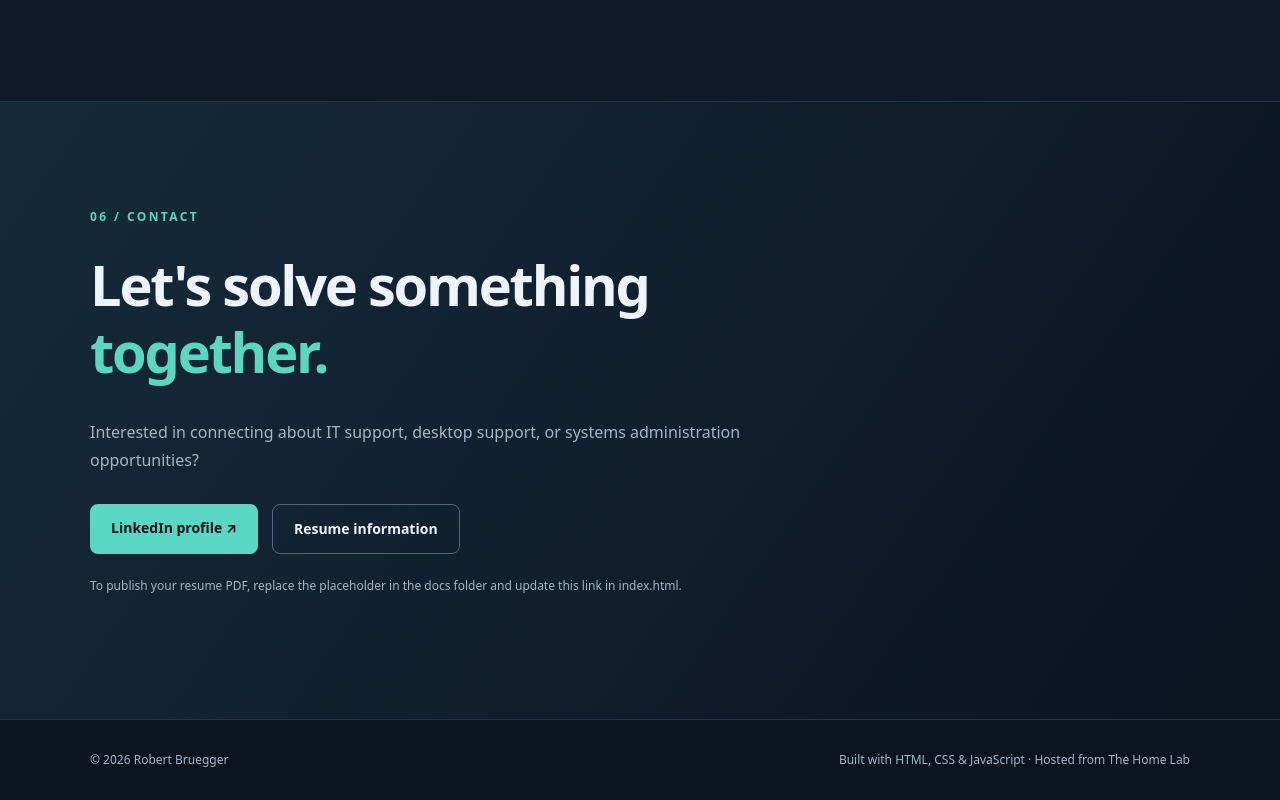
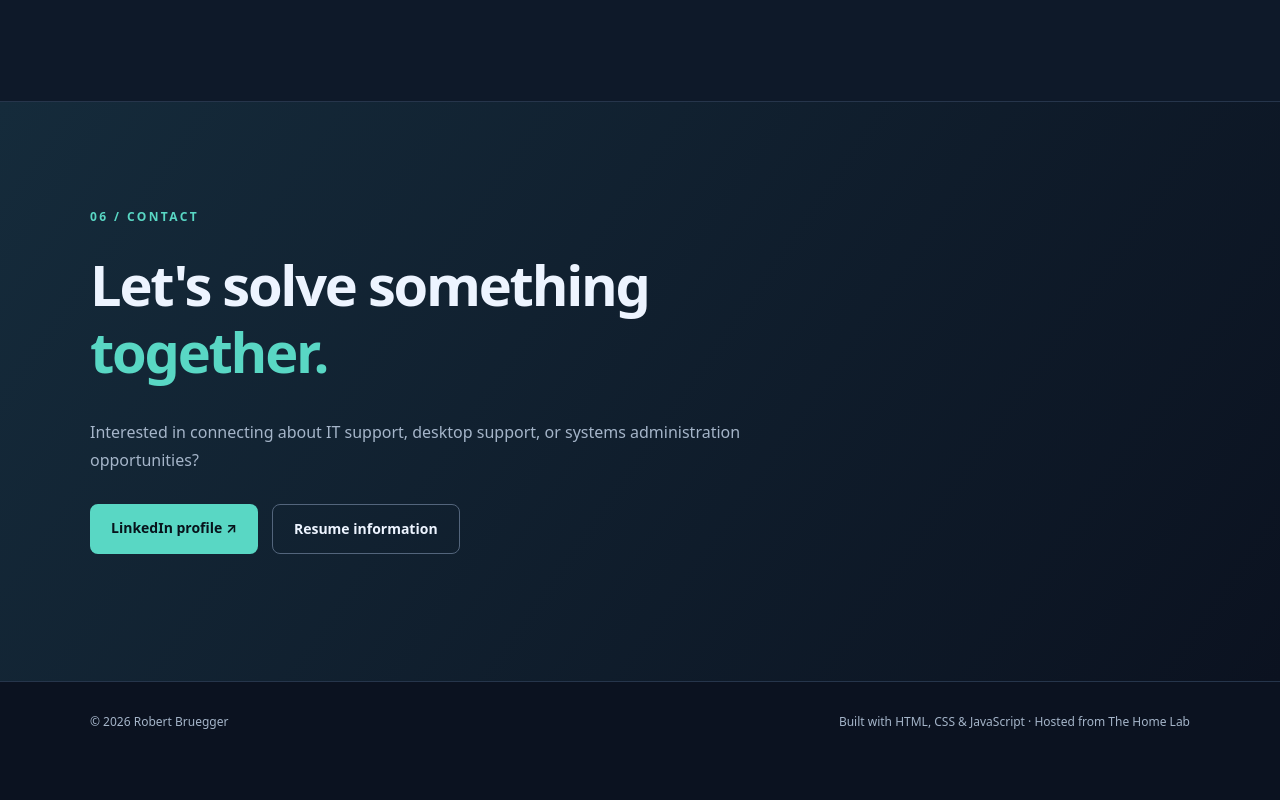
Before and after one commit to Sgeurb/resume-server-website, a plain HTML site: page index.html in a window 1280 px wide. Shown: the part 4736-5536 px from the top of the page. After the commit the page ends 5498 px from the top, so only its background shows below. Drawn offline with Linux system fonts and the light colour scheme.

Commit message:
10/18/2026

```diff
--- a/index.html
+++ b/index.html
@@ -83,6 +83,6 @@
     <p>Interested in connecting about IT support, desktop support, or systems administration opportunities?</p>
     <div class="actions"><a class="button primary" href="https://www.linkedin.com/in/robert-bruegger" target="_blank" rel="noopener noreferrer">LinkedIn profile ↗</a>
         <a class="button secondary" href="docs/README.txt" download>Resume information</a></div>
-        <p class="small">To publish your resume PDF, replace the placeholder in the docs folder and update this link in index.html.</p></div></section></main>
+        <p class="small"></p></div></section></main>
         <footer class="footer"><div class="wrap footer-inner"><span>© <span id="year"></span> Robert Bruegger</span>
             <span>Built with HTML, CSS & JavaScript · Hosted from The Home Lab</span></div></footer><script src="js/main.js" defer></script></body></html>
```
